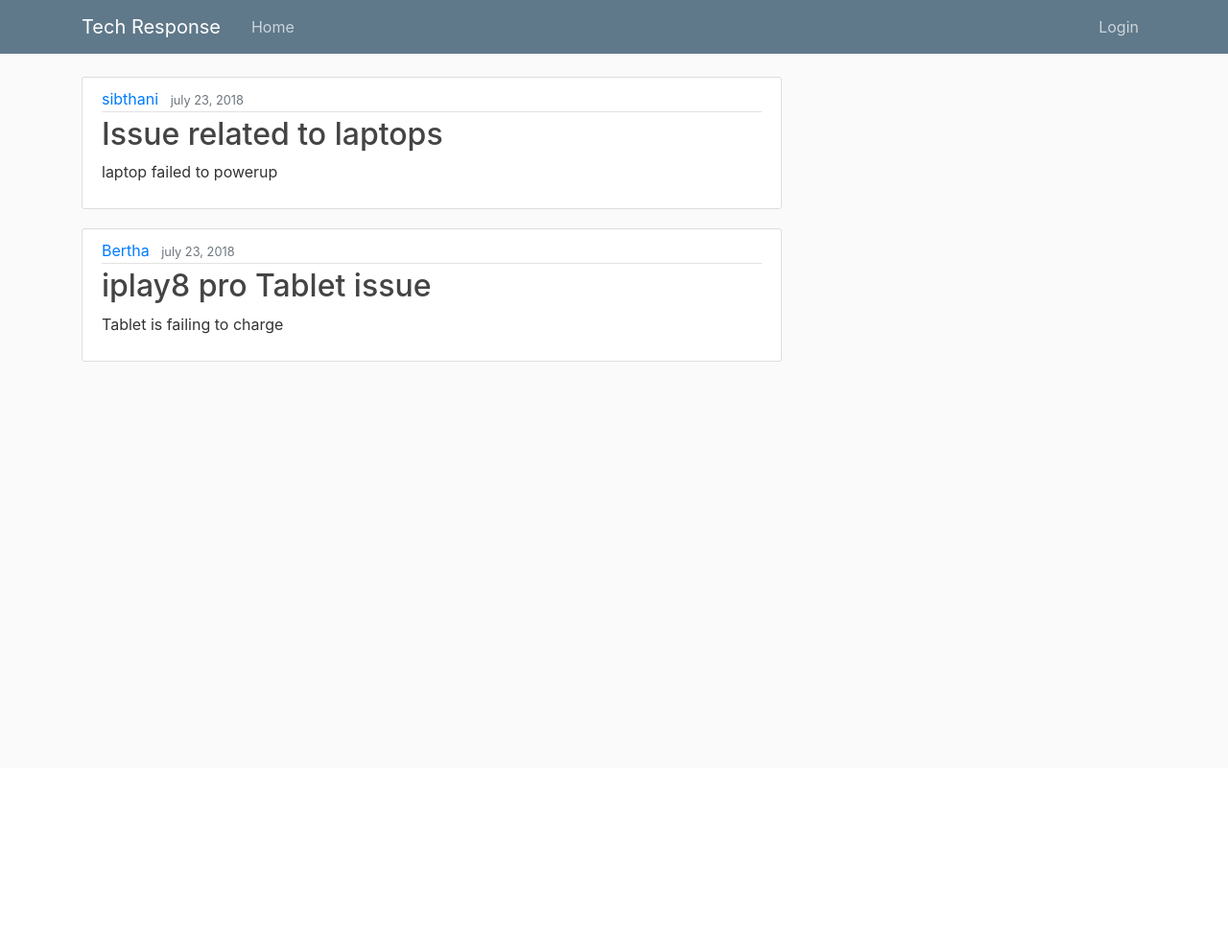
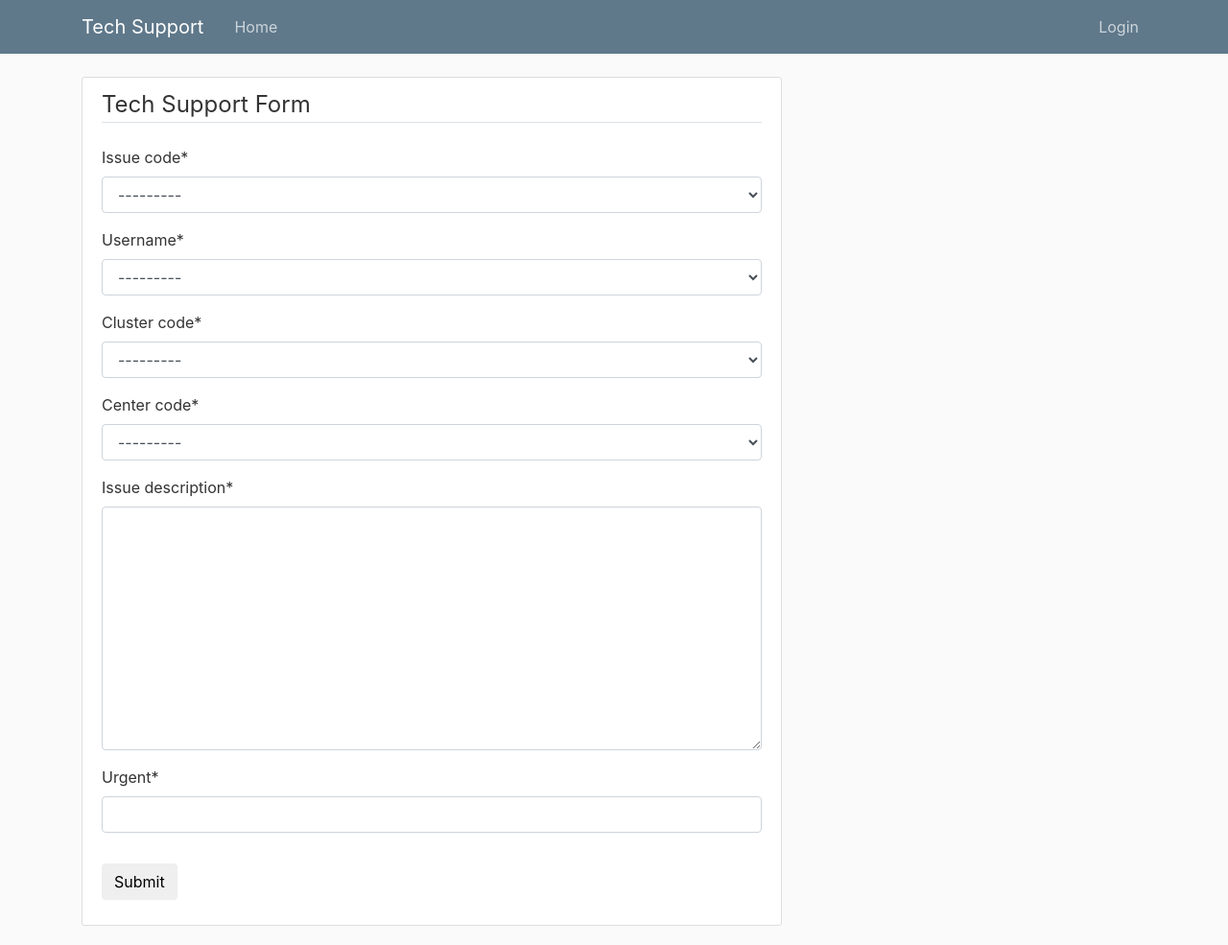
Before and after one commit to sibthani/TechSupport6500, a Django app: page / in a window 1280 px wide. Shown: the whole page at 96% size. Before the commit the page ends 377 px from the top, so only its background shows below. Run offline with Django 3.2, Linux system fonts and the light colour scheme; data comes from the database, SQL or seed files in the repository; both versions use the stored data as it was after the commit; some libraries are stand-ins or nearby versions.

Commit message:
added an issueform

```diff
--- a/Support_Mgmt/settings.py
+++ b/Support_Mgmt/settings.py
@@ -127,4 +127,4 @@ STATIC_URL = '/static/'
 CRISPY_TEMPLATE_PACK = 'bootstrap4'
 
 LOGIN_REDIRECT_URL = 'supportapp-home'
-LOGOUT_REDIRECT_URL = 'supportapp-home'
+#LOGOUT_REDIRECT_URL = 'supportapp-home'
--- a/requirements.txt
+++ b/requirements.txt
@@ -19,3 +19,4 @@ six==1.15.0
 sqlparse==0.3.1
 toml==0.10.1
 urllib3==1.25.10
+crspy_forms
--- a/supportapp/forms.py
+++ b/supportapp/forms.py
@@ -0,0 +1,7 @@
+from django.forms import ModelForm
+from .models import Issue
+
+class IssueForm(ModelForm):
+    class Meta:
+        model = Issue
+        exclude = ('issue_id',)
--- a/supportapp/static/supportapp/main.css
+++ b/supportapp/static/supportapp/main.css
@@ -14,6 +14,7 @@ body {
 
   .bg-steel {
     background-color: #5f788a;
+
   }
 
   .site-header .navbar-nav .nav-link {
--- a/supportapp/template/supportapp/base.html
+++ b/supportapp/template/supportapp/base.html
@@ -2,6 +2,7 @@
 <!DOCTYPE html>
 <html>
     <head>
+
         <!-- Required meta tags -->
         <meta charset="utf-8">
         <meta name="viewport" content="width=device-width, initial-scale=1, shrink-to-fit=no">
@@ -9,20 +10,20 @@
         <!-- Bootstrap CSS -->
         <link rel="stylesheet" href="https://maxcdn.bootstrapcdn.com/bootstrap/4.0.0/css/bootstrap.min.css" integrity="sha384-Gn5384xqQ1aoWXA+058RXPxPg6fy4IWvTNh0E263XmFcJlSAwiGgFAW/dAiS6JXm" crossorigin="anonymous">
 
-
-            <link rel="stylesheet" type = "text/css" href="{% static 'supportapp/main.css'%}">
+         <link rel="stylesheet" type = "text/css" href="{% static 'supportapp/main.css' %}">
 
         {% if title %}
-            <title> Tech Response - {{ title }}</title>
+        <title> Tech Support - {{ title }}</title>
         {% else %}
-            <title> Tech Response </title>
+        <title> Technical Support </title>
         {% endif %}
+    </head>
   </head>
   <body>
       <header class="site-header">
           <nav class="navbar navbar-expand-md navbar-dark bg-steel fixed-top">
             <div class="container">
-                <a class="navbar-brand mr-4" href="{% url 'supportapp-home' %}">Tech Response </a>
+              <a class="navbar-brand mr-4" href="{% url 'supportapp-home' %}"> Tech Support </a>
               <button class="navbar-toggler" type="button" data-toggle="collapse" data-target="#navbarToggle" aria-controls="navbarToggle" aria-expanded="false" aria-label="Toggle navigation">
               <span class="navbar-toggler-icon"></span>
               </button>
@@ -33,9 +34,9 @@
                 <!-- Navbar Right Side -->
                 <div class="navbar-nav">
                   {% if user.is_authenticated %}
-                    <a class="nav-item nav-link" href="{% url 'logout'%}">Logout</a>
+                  <a class="nav-item nav-link" href="{% url 'logout' %}">Logout</a>
                   {% else %}
-                    <a class="nav-item nav-link" href="{% url 'login'%}">Login</a>
+                  <a class="nav-item nav-link" href="{% url 'login' %}">Login</a>
                   {% endif %}
                 </div>
               </div>
@@ -55,7 +56,8 @@
               {% block content %}{% endblock %}
             </div>
           </div>
-        </main>
+      </header>
+
 
     <!-- Optional JavaScript -->
     <!-- jQuery first, then Popper.js, then Bootstrap JS -->
--- a/supportapp/template/supportapp/home.html
+++ b/supportapp/template/supportapp/home.html
@@ -1,15 +1,17 @@
-{% extends "supportapp/base.html" %}
-{% block content %}
-    {% for post in posts%}
-    <article class="media content-section">
-        <div class="media-body">
-          <div class="article-metadata">
-            <a class="mr-2" href="#">{{ post.author }}</a>
-            <small class="text-muted">{{ post.date_posted }}</small>
-          </div>
-          <h2><a class="article-title" href="#">{{ post.title }}</a></h2>
-          <p class="article-content">{{ post.content }}</p>
+
+    {% extends "supportapp/base.html" %}
+    {% load crispy_forms_tags  %}
+      {% block content %}
+      <div class="content-section">
+        <form method = "POST">
+            {% csrf_token %}
+            <fieldset class = form-group>
+                <legend class = "border-bottom mb-4"> Tech Support Form  </legend>
+            {{ form|crispy }}
+            </fieldset>
+        <div class="form-group">
+            <button class="btn btn-outline-infor" type="submit"> Submit  </button>
         </div>
-      </article>
-    {% endfor %}
-{% endblock content %}
+        </form>
+   </div>
+    {% endblock content %}
--- a/supportapp/template/supportapp/logout.html
+++ b/supportapp/template/supportapp/logout.html
@@ -1,6 +1,6 @@
 {%extends "supportapp/base.html"%}
 {% block content %}
-         <h2> You have been logged out</h2>
+         <h2> You have been logged out </h2>
          <div class="border-top pt=3">
              <small class = "text-muted">
                   <a href = "{% url 'login' %}"> Log In again </a>
--- a/supportapp/views.py
+++ b/supportapp/views.py
@@ -1,7 +1,7 @@
 from django.shortcuts import render , redirect
-#from django.contrib.auth.decorators.csrf import csrf_exempt
-#from django.views.decorators.csrf import csrf_exempt
-from django.http import HttpResponse
+from .forms import IssueForm
+from django.contrib import messages
+#from django.http import HttpResponse
 
 
 posts = [
@@ -24,12 +24,31 @@ posts = [
 
 
 
+#def home(request):
+ #   context = {
+ #      'posts': posts
+ #           }
+ #   return render(request, 'supportapp/home.html', context)
+
+
 def home(request):
-    context = {
-       'posts': posts
-            }
-    return render(request, 'supportapp/home.html', context)
+   # context = {}
+    if request.method == 'POST':
+       form = IssueForm(request.POST)
+
+       if form.is_valid():
+          username = form.cleaned_data.get('username')
+          messages.success(request, f'Tech Support Support Response form submitted {username}!')
+          return redirect('supportapp-home')
+    else :
+         form = IssueForm()
+    #if form.is_valid():
+      #form.save()
+
+    #context ['form'] = form
+
+    return render(request, 'supportapp/home.html', {'form': form })
 
 
 #def home(request):
-  #return HttpResponse(" HI  ")
+    #return HttpResponse("hi")
```
Also changed, not shown: db.sqlite3, supportapp/template/supportapp/login.html (line endings or trailing spaces). Lines whose indentation alone changed are shown as unchanged.
